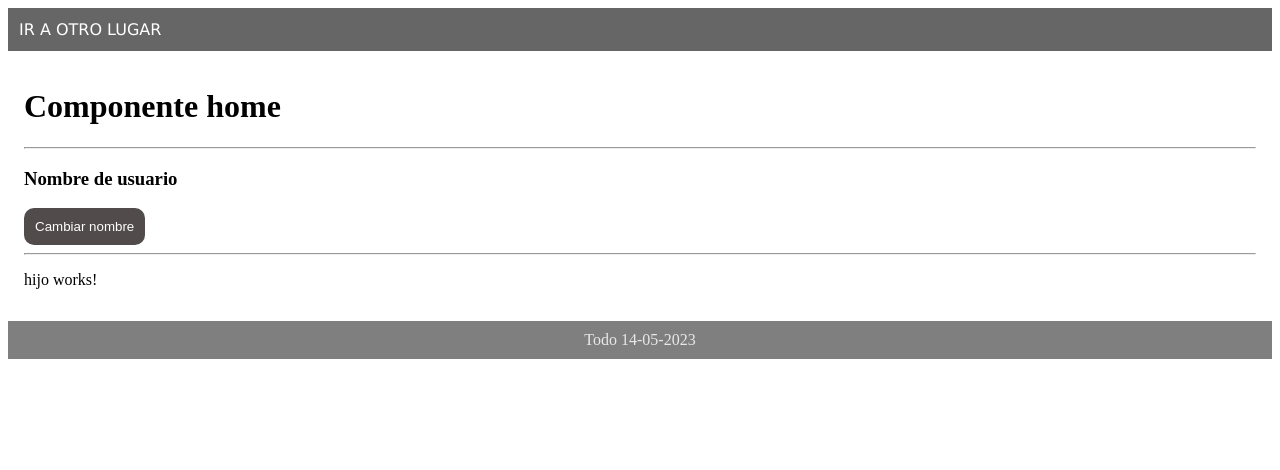
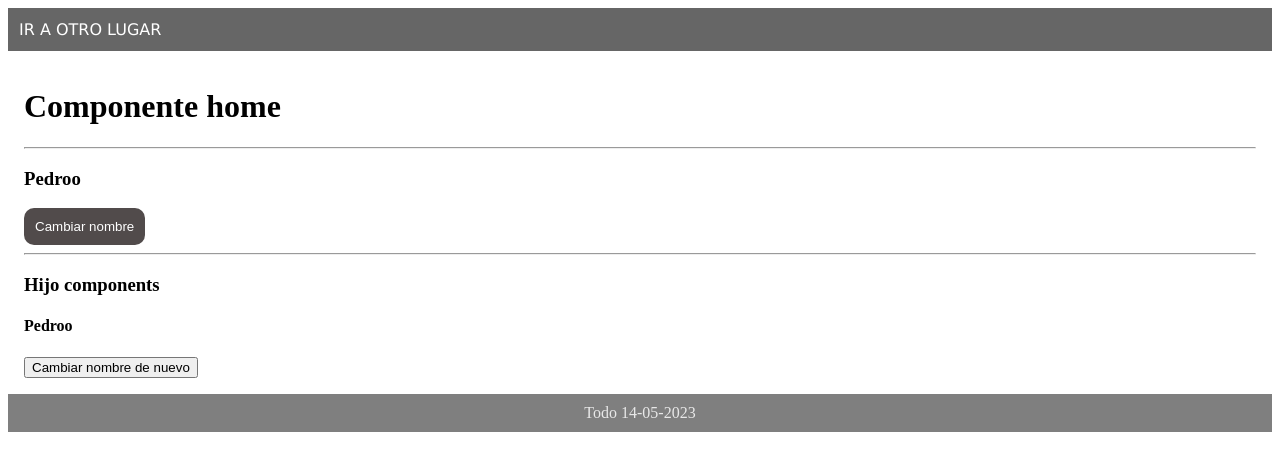
Before and after one commit to EdwardMelendezM/Angular-with-clean-arquitecture, an Angular app: page /home in a window 1280 px wide. Shown: the top 470 px of the page. Built offline with nearby package versions, Linux system fonts and the light colour scheme.

Commit message:
adding inputs and outputs

```diff
--- a/src/app/components/hijo/hijo.component.html
+++ b/src/app/components/hijo/hijo.component.html
@@ -1 +1,7 @@
-<p>hijo works!</p>
+<h3>Hijo components</h3>
+<h4>{{nombreHijo}}</h4>
+<button
+  (click)="changeName()"
+>
+  Cambiar nombre de nuevo
+</button>
--- a/src/app/components/hijo/hijo.component.ts
+++ b/src/app/components/hijo/hijo.component.ts
@@ -1,4 +1,4 @@
-import { Component } from '@angular/core';
+import { Component, Input, Output, EventEmitter } from '@angular/core';
 
 @Component({
   selector: 'app-hijo',
@@ -7,4 +7,11 @@ import { Component } from '@angular/core';
 })
 export class HijoComponent {
 
+  @Input() nombreHijo:string = "sin nombre"
+  @Output() cambioNombreHijo = new EventEmitter<string>()
+
+  changeName(){
+    this.nombreHijo="Cambie Romero"
+    this.cambioNombreHijo.emit(this.nombreHijo);
+  }
 }
--- a/src/app/pages/home/home.component.html
+++ b/src/app/pages/home/home.component.html
@@ -8,5 +8,8 @@
     Cambiar nombre
   </button>
   <hr>
-  <app-hijo></app-hijo>
+  <app-hijo
+    [nombreHijo]="nombre"
+    (cambioNombreHijo)="nombre=$event"
+  ></app-hijo>
 </div>
--- a/src/app/pages/home/home.component.ts
+++ b/src/app/pages/home/home.component.ts
@@ -7,9 +7,9 @@ import { Component } from '@angular/core';
 })
 export class HomeComponent {
 
-  nombre:string = "Nombre de usuario";
+  nombre:string = "Pedroo";
 
   cambiarNombre(){
-    this.nombre="Cambiando nombre ga"
+    this.nombre="Cambiando a Juan"
   }
 }
```
